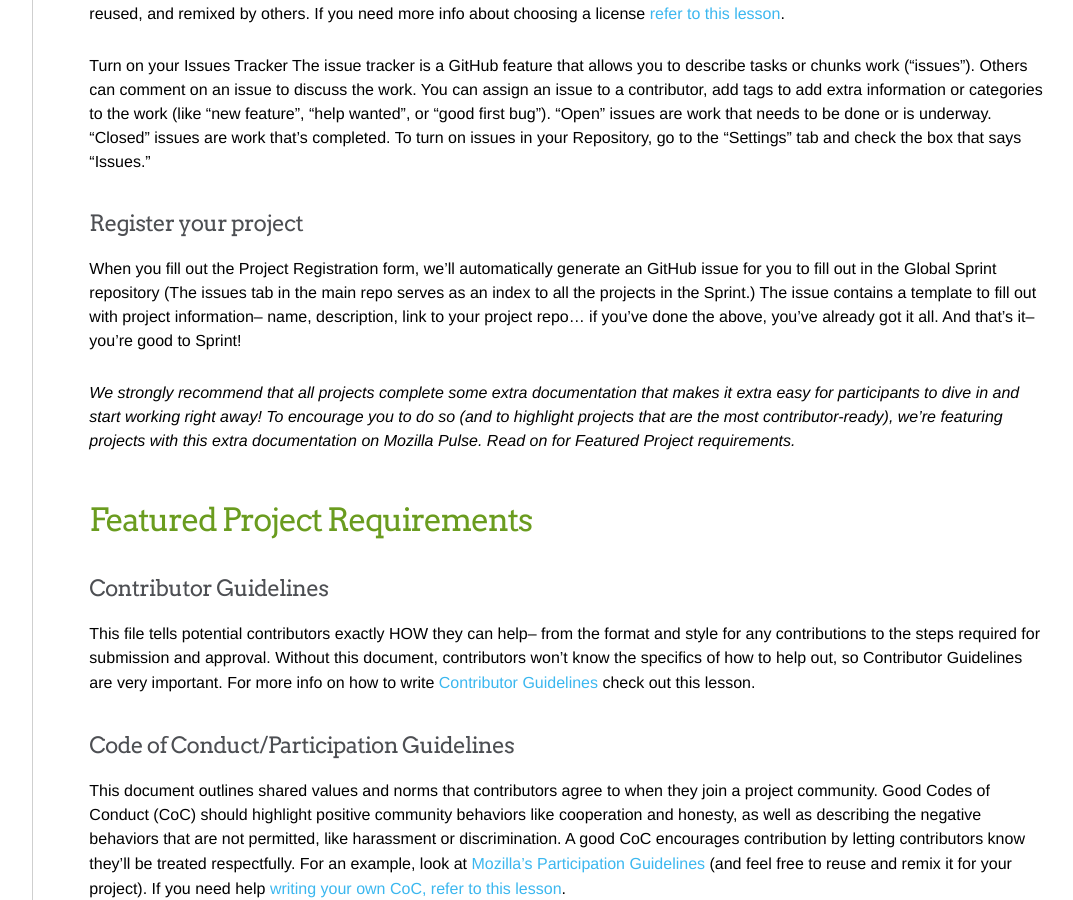
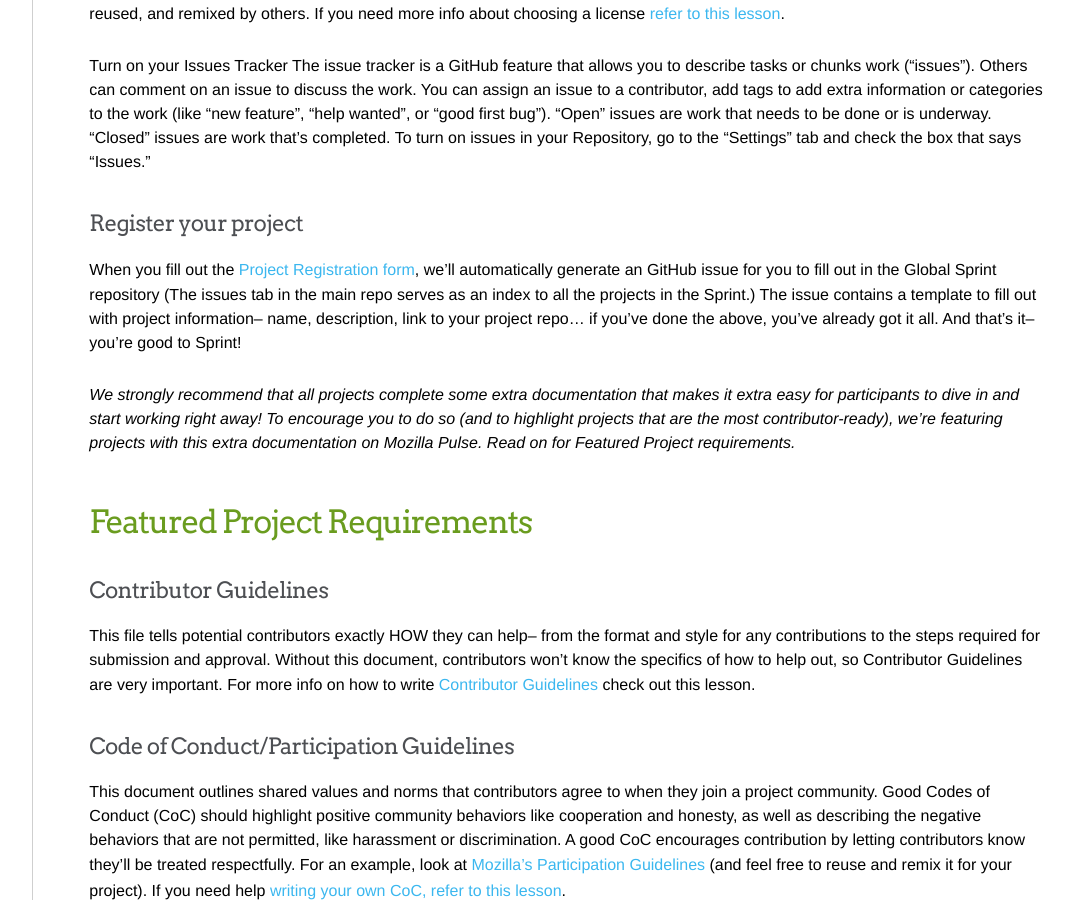
Before and after one commit to mozilla/global-sprint, a Jekyll site: the page built from _articles/project-lead/project-requirements.md, in a window 1280 px wide and 900 px high, scrolled down 1113 px. Shown: the whole window, without its empty margins (180-1253 px from the left). Built offline with Jekyll 4.4.1, drawn with Linux system fonts in a browser that asks for light colours; comment, search, counter and statistics services are not loaded; part of the change alters nothing that is shown.

```diff
--- a/_articles/project-lead/project-requirements.md
+++ b/_articles/project-lead/project-requirements.md
@@ -13,7 +13,7 @@ Every Global Sprint project should be ready to encourage and accept contribution
 * an active Issues Tracker
 * Registration in the Sprint
 
-If you’re not familiar with GitHub or some of these items, that’s OK! Instructions and explanations are below. Click here for the [Registration form]().
+If you’re not familiar with GitHub or some of these items, that’s OK! Instructions and explanations are below. Click here for the [Registration form](https://goo.gl/forms/AcPeWqeHzcfFEbEh2 ).
 
 #### Create a GitHub account and a project repository.
 The following tutorials should help:
@@ -31,7 +31,7 @@ Turn on your Issues Tracker
 The issue tracker is a GitHub feature that allows you to describe tasks or chunks work (“issues”). Others can comment on an issue to discuss the work. You can assign an issue to a contributor, add tags to add extra information or categories to the work (like “new feature”, “help wanted”, or “good first bug”). “Open” issues are work that needs to be done or is underway. “Closed” issues are work that’s completed. To turn on issues in your Repository, go to the “Settings” tab and check the box that says “Issues.”
 
 #### Register your project
-When you fill out the Project Registration form, we’ll automatically generate an GitHub issue for you to fill out in the Global Sprint repository (The issues tab in the main repo serves as an index to all the projects in the Sprint.) The issue contains a template to fill out with project information– name, description, link to your project repo… if you've done the above, you've already got it all. And that's it-- you’re good to Sprint!
+When you fill out the [Project Registration form](https://goo.gl/forms/AcPeWqeHzcfFEbEh2), we’ll automatically generate an GitHub issue for you to fill out in the Global Sprint repository (The issues tab in the main repo serves as an index to all the projects in the Sprint.) The issue contains a template to fill out with project information– name, description, link to your project repo… if you've done the above, you've already got it all. And that's it-- you’re good to Sprint!
 
 _We strongly recommend that all projects complete some extra documentation that makes it extra easy for participants to dive in and start working right away! To encourage you to do so (and to highlight projects that are the most contributor-ready), we’re featuring projects with this extra documentation on Mozilla Pulse. Read on for Featured Project requirements._
 
```
